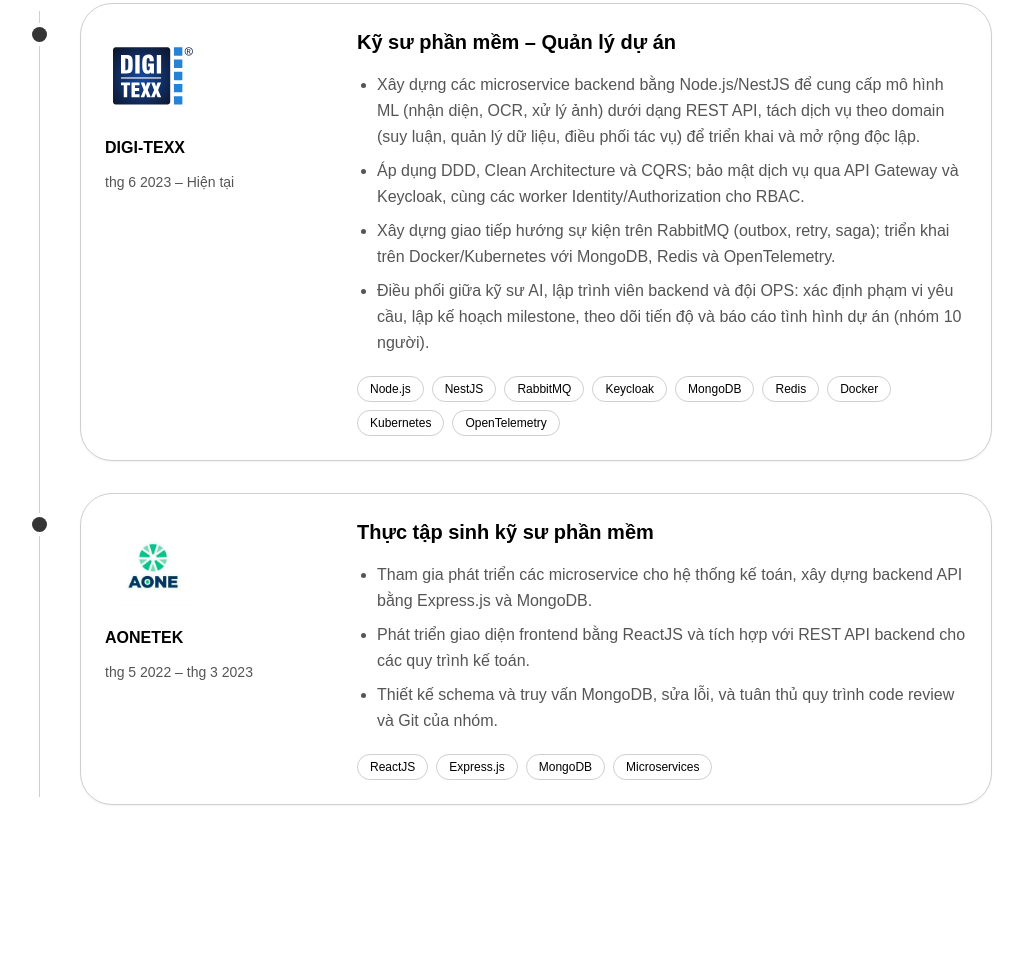
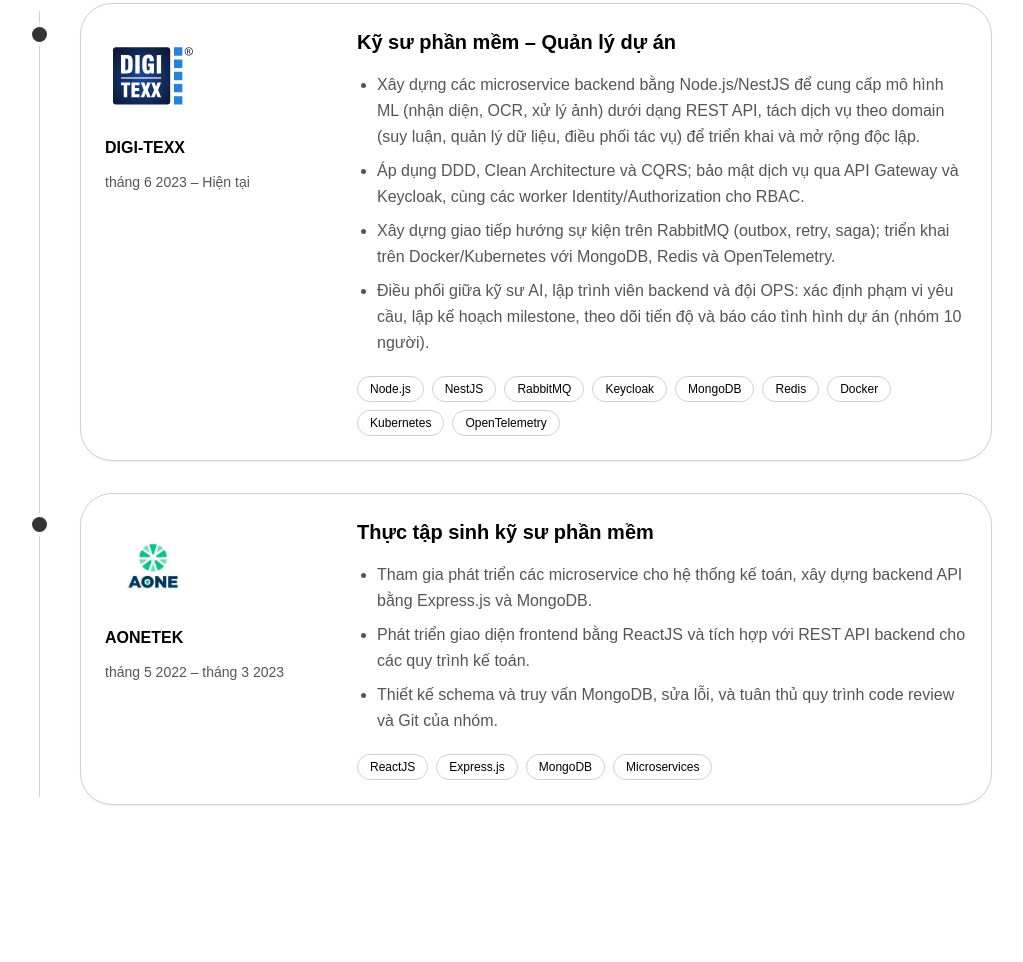
Before and after one commit to tuannamm/portfolio, an Astro site: page /vi in a window 1280 px wide. Shown: the part 2577-3539 px from the top of the page, without its empty margins (128-1151 px from the left). Built offline with nearby package versions, Linux system fonts and the light colour scheme; Astro itself is replaced by a stand-in of ours.

Commit message:
fix(i18n): spell out 'tháng' in Vietnamese Career History dates

```diff
--- a/src/components/sections/Experience.astro
+++ b/src/components/sections/Experience.astro
@@ -33,8 +33,12 @@ const t = useTranslations(lang);
                 <div class="job-meta-details">
                   <p class="font-semibold text-fg">{job.company}</p>
                   <p class="text-sm text-muted">
-                    <time datetime={job.start}>{formatMonth(job.start, lang)}</time> –{' '}
-                    {job.end ? <time datetime={job.end}>{formatMonth(job.end, lang)}</time> : t('experience.present')}
+                    <time class="whitespace-nowrap" datetime={job.start}>{formatMonth(job.start, lang)}</time> –{' '}
+                    {job.end ? (
+                      <time class="whitespace-nowrap" datetime={job.end}>{formatMonth(job.end, lang)}</time>
+                    ) : (
+                      <span class="whitespace-nowrap">{t('experience.present')}</span>
+                    )}
                   </p>
                   {job.location && <p class="text-sm text-muted">{job.location[lang]}</p>}
                 </div>
--- a/src/lib/format.ts
+++ b/src/lib/format.ts
@@ -1,9 +1,10 @@
 import type { Lang } from '../data/types';
 
-/** '2023-03' -> 'Mar 2023' / 'Thg 3 2023' */
+/** '2023-03' -> 'Mar 2023' / 'tháng 3 2023' */
 export function formatMonth(ym: string, lang: Lang): string {
   const [y, m] = ym.split('-').map(Number);
-  return new Intl.DateTimeFormat(lang === 'vi' ? 'vi-VN' : 'en-US', {
+  if (lang === 'vi') return `tháng ${m} ${y}`;
+  return new Intl.DateTimeFormat('en-US', {
     month: 'short',
     year: 'numeric',
     timeZone: 'UTC',
```
